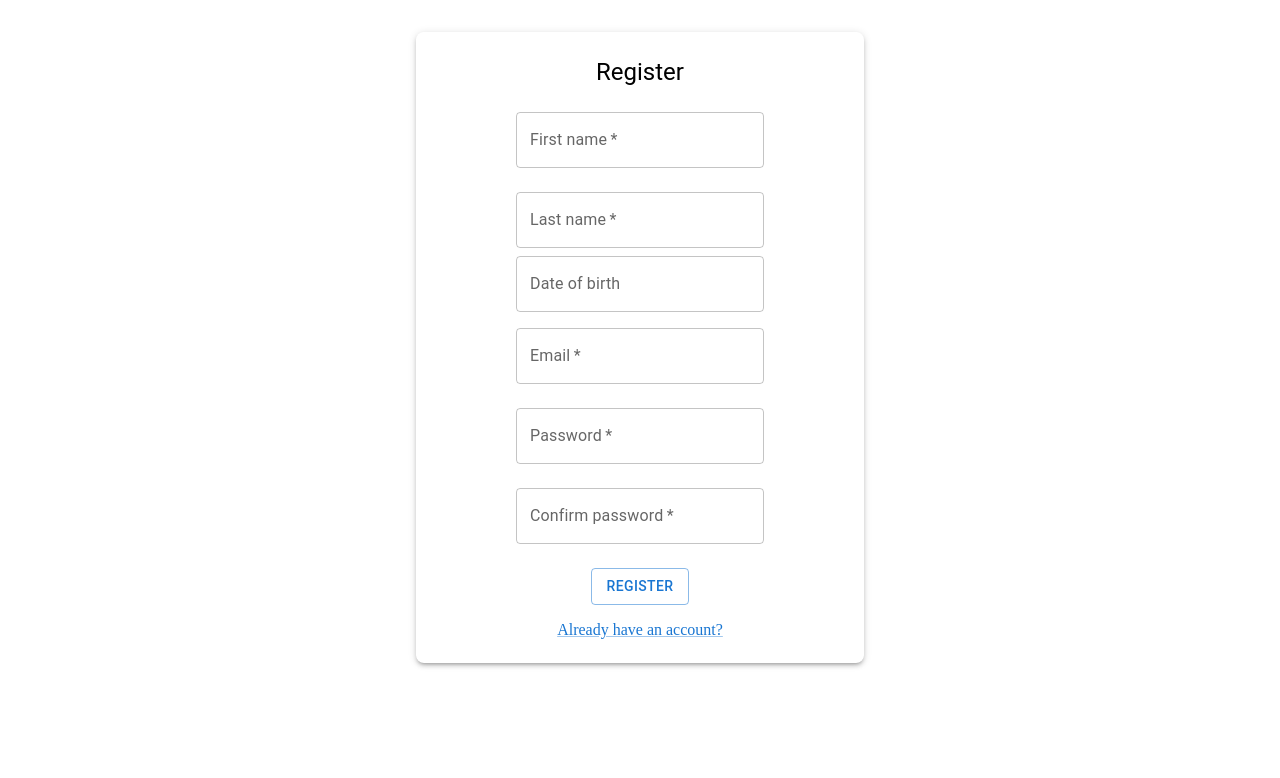
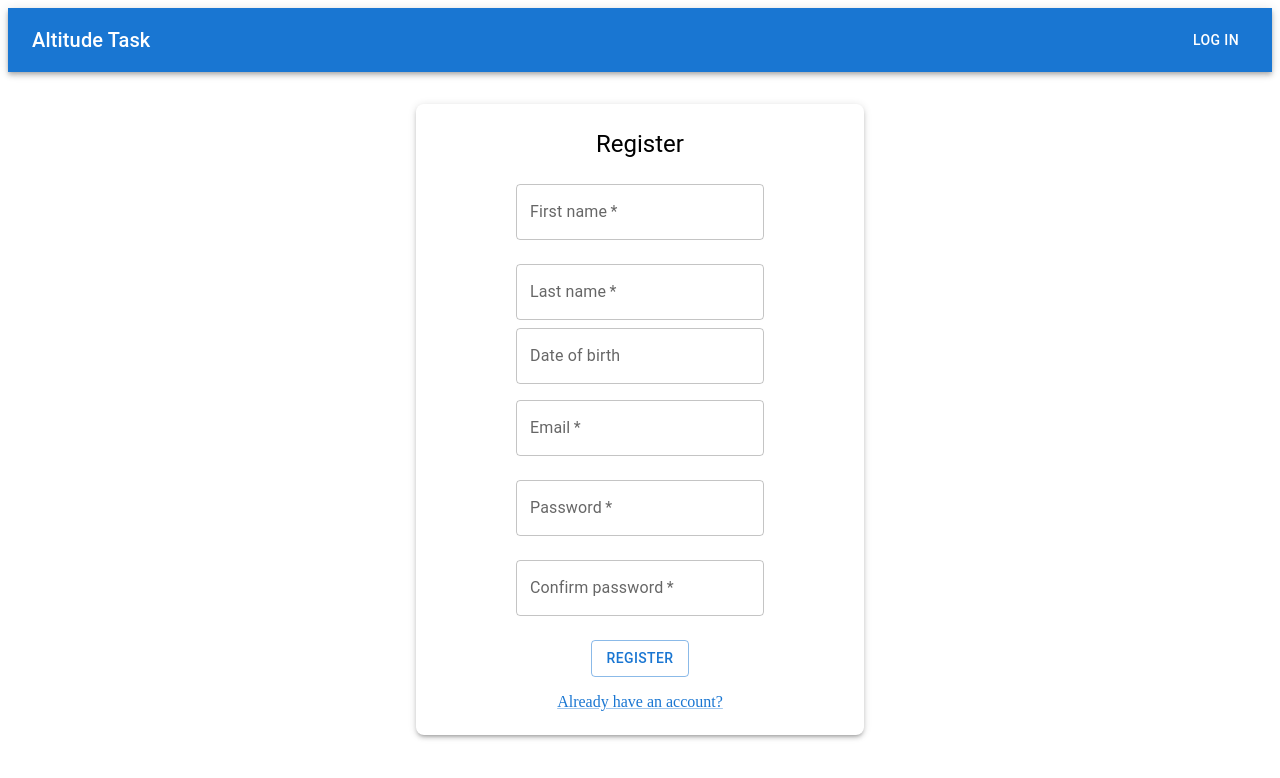
Before and after one commit to energydrinksjunkie/altitude-assignment, a React (Vite) app in the folder src/frontend/: page /register in a window 1280 px wide. Shown: the top 778 px of the page. Built offline with nearby package versions, Linux system fonts and the light colour scheme; no server answers.

Commit message:
added navbar

```diff
--- a/src/frontend/src/App.jsx
+++ b/src/frontend/src/App.jsx
@@ -5,6 +5,7 @@ import Register from './components/Register'
 import Profile from './components/Profile'
 import EditProfile from './components/EditProfile'
 import Home from './components/Home'
+import Navbar from './components/Navbar'
 import Verify2FALogin from './components/Verify2FALogin'
 import Generate2FA from './components/Generate2FA'
 import { GoogleOAuthProvider } from '@react-oauth/google'
@@ -19,6 +20,7 @@ function App() {
     <LocalizationProvider dateAdapter={AdapterDayjs}>
     <GoogleOAuthProvider clientId={import.meta.env.VITE_GOOGLE_CLIENT_ID}>
      <BrowserRouter>
+      <Navbar />
      <Routes>
       <Route path="/" element={<Home />} />
       <Route path="/login" element={<Login />} />
--- a/src/frontend/src/components/Home.jsx
+++ b/src/frontend/src/components/Home.jsx
@@ -7,7 +7,7 @@ const Home = () => {
     const token = localStorage.getItem('token');
 
     if (!token) {
-        return <p>Ulogujte se da biste nastavili.</p>;
+        return <p>Hey, make an account to continue!</p>;
     }
 
     try {
--- /dev/null
+++ b/src/frontend/src/components/Navbar.jsx
@@ -0,0 +1,63 @@
+import React from 'react';
+import { AppBar, Box, Button, Toolbar, Typography } from '@mui/material';
+import { useNavigate } from 'react-router-dom';
+import { jwtDecode } from 'jwt-decode';
+
+const Navbar = () => {
+    const navigate = useNavigate();
+
+    const token = localStorage.getItem('token');
+
+    let isLoggedIn = false;
+    if (token) {
+        try {
+            const decodedToken = jwtDecode(token);
+            isLoggedIn = decodedToken && decodedToken.exp * 1000 > Date.now();
+        } catch (error) {
+            console.error('Error decoding token:', error);
+        }
+    }
+
+    const handleLogout = () => {
+        localStorage.removeItem('token');
+        navigate('/login');
+    };
+
+    const handleLogin = () => {
+        navigate('/login');
+    };
+
+    const handleProfile = () => {
+        navigate('/profile');
+    };
+
+    return (
+        <AppBar position="sticky">
+            <Toolbar>
+                <Box sx={{ flexGrow: 1 }}>
+                    <Typography variant="h6" component="div" sx={{ cursor: 'pointer' }} onClick={() => navigate('/')}>
+                        Altitude Task
+                    </Typography>
+                </Box>
+                <Box>
+                    {isLoggedIn ? (
+                        <>
+                            <Button color="inherit" onClick={handleProfile}>
+                                My Profile
+                            </Button>
+                            <Button color="inherit" onClick={handleLogout}>
+                                Log Out
+                            </Button>
+                        </>
+                    ) : (
+                        <Button color="inherit" onClick={handleLogin}>
+                            Log In
+                        </Button>
+                    )}
+                </Box>
+            </Toolbar>
+        </AppBar>
+    );
+};
+
+export default Navbar;
--- a/src/frontend/src/components/Register.jsx
+++ b/src/frontend/src/components/Register.jsx
@@ -72,7 +72,6 @@ function Login() {
 
 
     return (
-        <LocalizationProvider dateAdapter={AdapterDayjs}>
         <Box
             component="form"
             onSubmit={handleSubmit}
@@ -154,7 +153,6 @@ function Login() {
                 </Button>
             <Link href="/login">Already have an account?</Link>
         </Box>
-        </LocalizationProvider>
     )
 }
 export default Login
```
